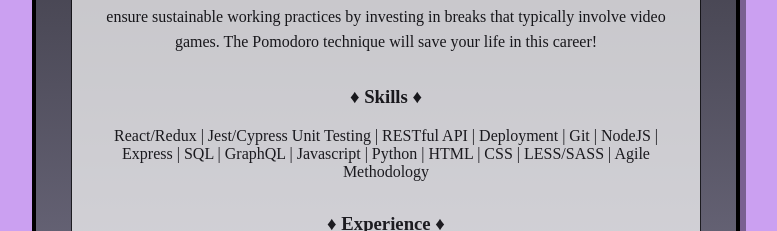
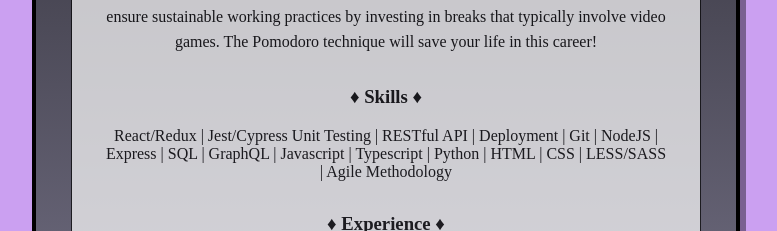
Before and after one commit to lyndsiWilliams/portfolio-2020, a React (Create React App) app in the folder portfolio/: page / in a window 1280 px wide. Shown: the part 1040-1271 px from the top of the page, without its empty margins (254-1031 px from the left). Built offline with nearby package versions, Linux system fonts and the light colour scheme; a web font is replaced by a local one.

Commit message:
Added TS to skills section

```diff
--- a/portfolio/src/components/Home.js
+++ b/portfolio/src/components/Home.js
@@ -21,7 +21,7 @@ export const Home = () => {
             </section>
             <section className="skills">
               <h3>♦ Skills ♦</h3>
-              <p>React/Redux | Jest/Cypress Unit Testing | RESTful API | Deployment | Git | NodeJS | Express | SQL | GraphQL | Javascript | Python | HTML | CSS | LESS/SASS | Agile Methodology</p>
+              <p>React/Redux | Jest/Cypress Unit Testing | RESTful API | Deployment | Git | NodeJS | Express | SQL | GraphQL | Javascript | Typescript | Python | HTML | CSS | LESS/SASS | Agile Methodology</p>
             </section>
             <section className="experience">
               <h3>♦ Experience ♦</h3>
```
